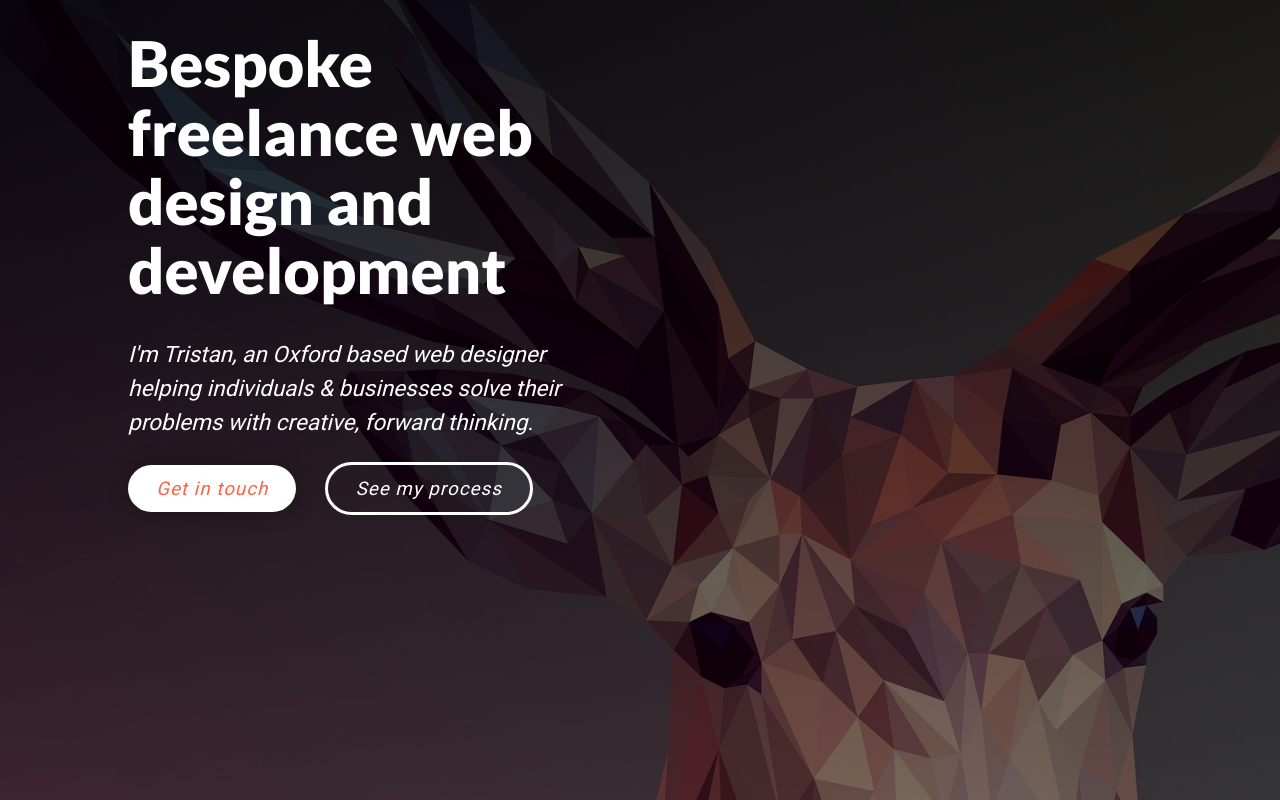
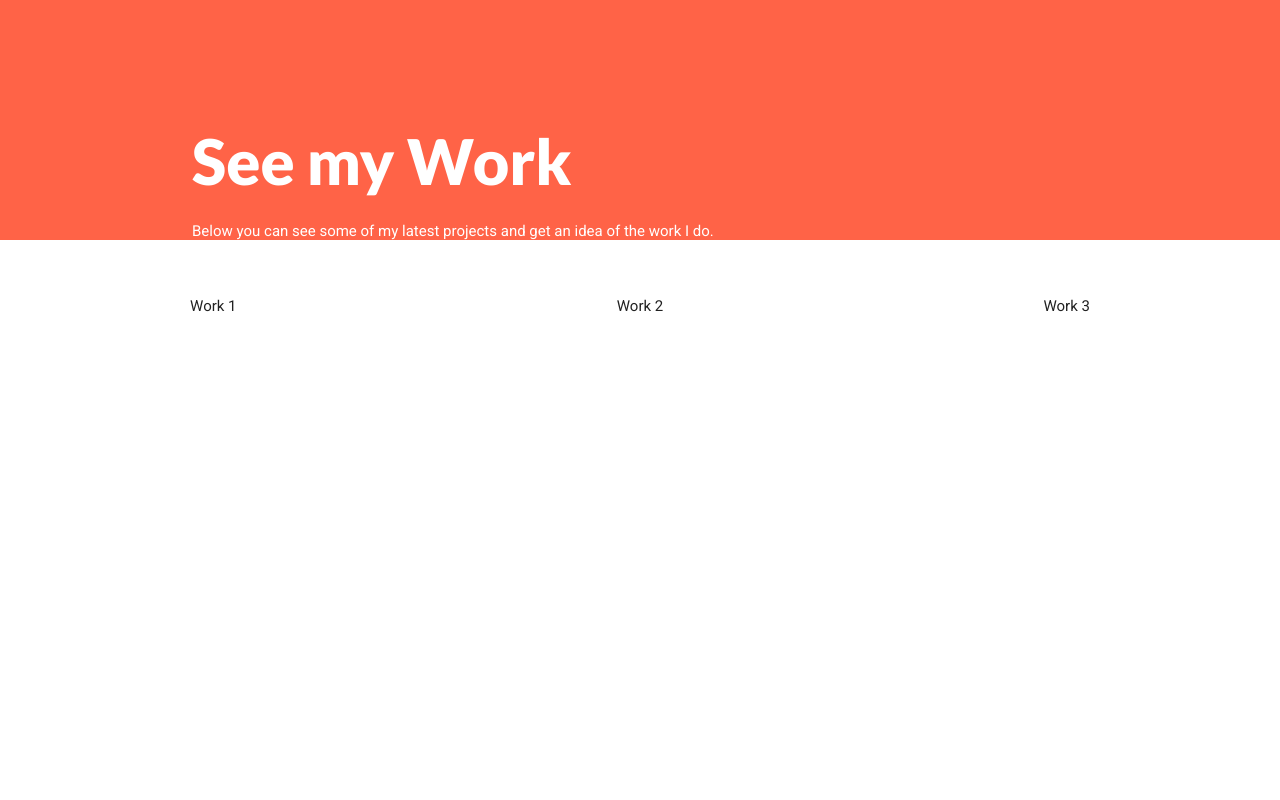
Before and after one commit to TristanBlackwell/Soutt, a React (Create React App) app: page /work in a window 1280 px wide. Shown: the top 800 px of the page. Built offline with nearby package versions, Linux system fonts and the light colour scheme.

Commit message:
Add react router, animations and begin styling of work page

```diff
--- a/src/App.css
+++ b/src/App.css
@@ -3,6 +3,7 @@ body {
   margin: 0;
   padding: 0;
   font-family: "Roboto", sans-serif;
+  overflow-x: hidden;
 }
 
 .strike {
@@ -44,7 +45,7 @@ body {
   height: 2px;
   bottom: 0;
   left: 0;
-  background-color: tomato;
+  background-color: #36b6cc;
   visibility: hidden;
   transform: scaleX(0);
   transition: all 0.3s ease-in-out;
@@ -55,7 +56,7 @@ body {
   transform: scaleX(1);
 }
 
-.contact {
+.contact a {
   display: flex;
   align-items: center;
   justify-content: space-evenly;
@@ -68,7 +69,7 @@ body {
   transition: all 0.3s ease-in-out;
 }
 
-.contact:hover {
+.contact a:hover {
   transform: translateX(-1em);
 }
 
@@ -143,6 +144,8 @@ body {
   background-color: white;
   color: tomato;
   box-shadow: 0 0 20px 0 rgba(0, 0, 0, 0.3);
+  animation: bounce 3s 1;
+  animation-delay: 3s;
 }
 
 #process {
@@ -404,6 +407,24 @@ body {
   transform: translateX(1em);
 }
 
+#workNavCover {
+  height: 30vh;
+  background-color: tomato;
+  color: white;
+}
+
+#workNavCover .container h1 {
+  margin-top: 0;
+  padding-top: 2em;
+  font-family: "Lato", sans-serif;
+}
+
+#workPortfolio {
+  display: grid;
+  grid-template-columns: repeat(auto-fill, minmax(33%, 1fr));
+  margin-top: 5vh;
+}
+
 footer {
   background: rgb(78, 47, 57);
   background: linear-gradient(
--- a/src/App.js
+++ b/src/App.js
@@ -1,14 +1,36 @@
+import React from "react";
+import {
+  BrowserRouter as Router,
+  Switch,
+  Route,
+} from "react-router-dom";
 import './App.css';
+import "animate.css";
+import AOS from 'aos';
+import 'aos/dist/aos.css';
 
 import Navbar from "./components/navbar";
 import Home from "./components/home";
+import Work from "./components/work";
+
+
+AOS.init();
 
 function App() {
   return (
-    <div className="App">
+    <Router>
       <Navbar />
-      <Home />
-    </div>
+
+      <Switch>
+        <Route exact path="/">
+            <Home />
+        </Route>
+        <Route path="/work">
+            <Work />
+        </Route>
+      </Switch>
+
+    </Router>
   );
 }
 
--- a/src/components/home.js
+++ b/src/components/home.js
@@ -16,7 +16,7 @@ export default function Home() {
                         <div id="process" className="heroButton"><em>See my process</em></div>
                     </div>
                 </div>
-                <div id="heroBrief">
+                <div id="heroBrief" data-aos="fade-left">
                     <div id="leftBrief">
                         <h3>Freelance web designer</h3>
                         <p>My name is Tristan, I'm a Computer Science student and freelance developer
@@ -36,7 +36,7 @@ export default function Home() {
                     </div>
                 </div>
             </section>
-            <section id="homeWorkSection" className="container">
+            <section id="homeWorkSection" className="container" data-aos="fade-down">
                 <h2>Recent work</h2>
                 <div className="strike"></div>
                 <div id="homeWorkExamples">
@@ -45,7 +45,7 @@ export default function Home() {
                     <div className="workExample">Work 3</div>
                 </div>
             </section>
-            <div id="homeAbout" className="container">
+            <div id="homeAbout" className="container" data-aos="fade-left">
                 <div id="homeAboutContent">
                     <img id="plansImg" src={plans} />
                     <div id="contentText">
@@ -60,7 +60,7 @@ export default function Home() {
                     </div>
                 </div>
             </div>
-            <section id="homeProcessSection">
+            <section id="homeProcessSection" data-aos="zoom-in">
                 <div className="container">
                     <h2>"Digital design is like painting, except the paint never dries."</h2>
                     <div className="strike"></div>
@@ -72,7 +72,7 @@ export default function Home() {
                     </ol>
                 </div>
             </section>
-            <section id="homeContactSection" className="wave wave-top">
+            <section id="homeContactSection" className="wave wave-top" data-aos="fade-up">
                     <div className="row">
                         <div className="col l6 s12">
                             <h1 id="homeContactTitle">Let's get it on!</h1>
--- a/src/components/navbar.js
+++ b/src/components/navbar.js
@@ -1,5 +1,6 @@
 import { useState, useEffect } from "react";
 import classnames from "classnames";
+import { Link } from "react-router-dom";
 
 export default function Navbar() {
 
@@ -25,15 +26,17 @@ export default function Navbar() {
         <div className={classnames("navbar", {"navbar--hidden": !visible})}>
             <div className="logo">Logo</div>
             <div className="navigation">
-            <a href="#home" className="active middle">Home</a>
-            <a href="#work" className="middle">Work</a>
-            <a href="#services" className="middle">Services</a>
-            <a href="#about" className="middle">About</a>
-            <a href="Blog" className="middle">Blog</a>
+                <Link to="/" className="active middle">Home</Link>
+                <Link to="/work" className="middle">Work</Link>
+                <Link to="/services" className="middle">Services</Link>
+                <Link to="/about" className="middle">About</Link>
+                <Link to="/blog" className="middle">Blog</Link>
             </div>
             <div className="contact">
-                <i className="fas fa-phone-alt"></i>
-                <p>07567 375491</p>
+                <a href="tel: 07567 375491">
+                    <i className="fas fa-phone-alt"></i>
+                    <p>07567 375491</p>
+                </a>
             </div>
         </div>
     )
--- /dev/null
+++ b/src/components/work.js
@@ -0,0 +1,19 @@
+
+export default function Work() {
+
+    return (
+        <div id="workPage">
+            <div id="workNavCover">
+                <div className="container">
+                    <h1>See my Work</h1>
+                    <p>Below you can see some of my latest projects and get an idea of the work I do.</p>
+                </div>
+            </div>
+            <section id="workPortfolio" className="center">
+                <p>Work 1</p>
+                <p>Work 2</p>
+                <p>Work 3</p>
+            </section>
+        </div>
+    )
+}
```
